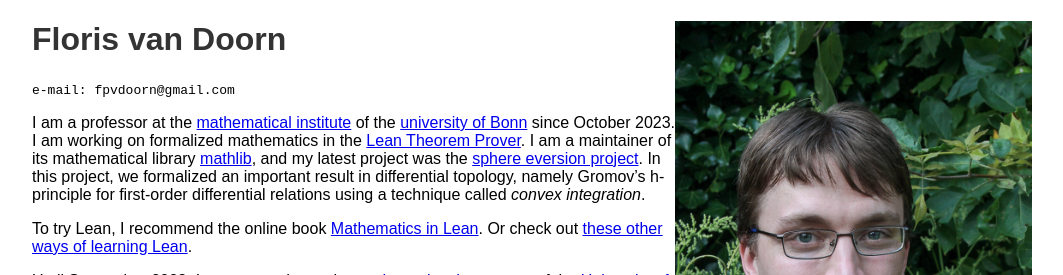
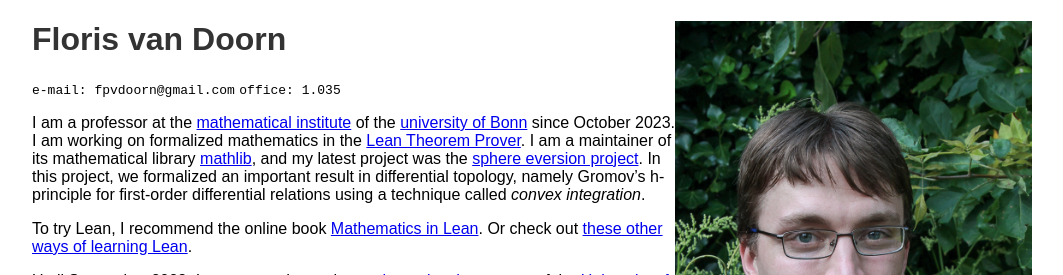
Before and after one commit to fpvandoorn/fpvandoorn.github.io, a Jekyll site: the page built from index.md, in a window 1280 px wide and 900 px high. Shown: the top 275 px of the window, without its empty margins (108-1171 px from the left). Built offline with Jekyll 4.4.1, drawn with Linux system fonts in a browser that asks for light colours; our own code applies the rules of GitHub Pages for plain Markdown files.

Commit message:
add office number

````diff
--- a/index.md
+++ b/index.md
@@ -3,6 +3,16 @@
 # Floris van Doorn
 
 `e-mail: fpvdoorn@gmail.com`
+`office: 1.035`
+<!-- ```
+address:
+Universität Bonn
+Mathematisches Institut
+Endenicher Allee 60
+D-53115 Bonn
+Germany
+``` -->
+<!-- office phone: +49-228-73-2951 -->
 
 I am a professor at the [mathematical institute](https://www.math.uni-bonn.de/) of the [university of Bonn](https://www.uni-bonn.de) since October 2023. I am working on formalized mathematics in the [Lean Theorem Prover](https://leanprover.github.io/). I am a maintainer of its mathematical library [mathlib](https://leanprover-community.github.io/), and my latest project was the [sphere eversion project](https://leanprover-community.github.io/sphere-eversion/). In this project, we formalized an important result in differential topology, namely Gromov's h-principle for first-order differential relations using a technique called *convex integration*.
 
````
